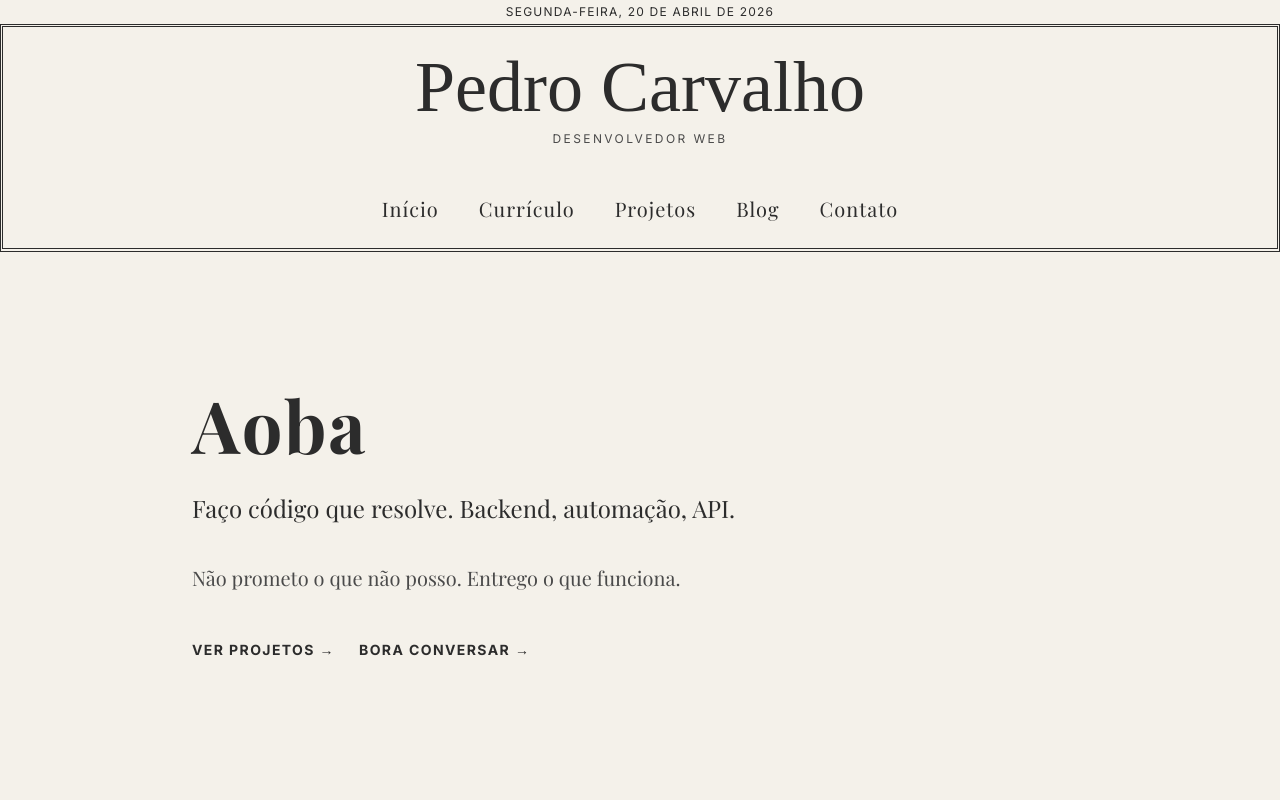
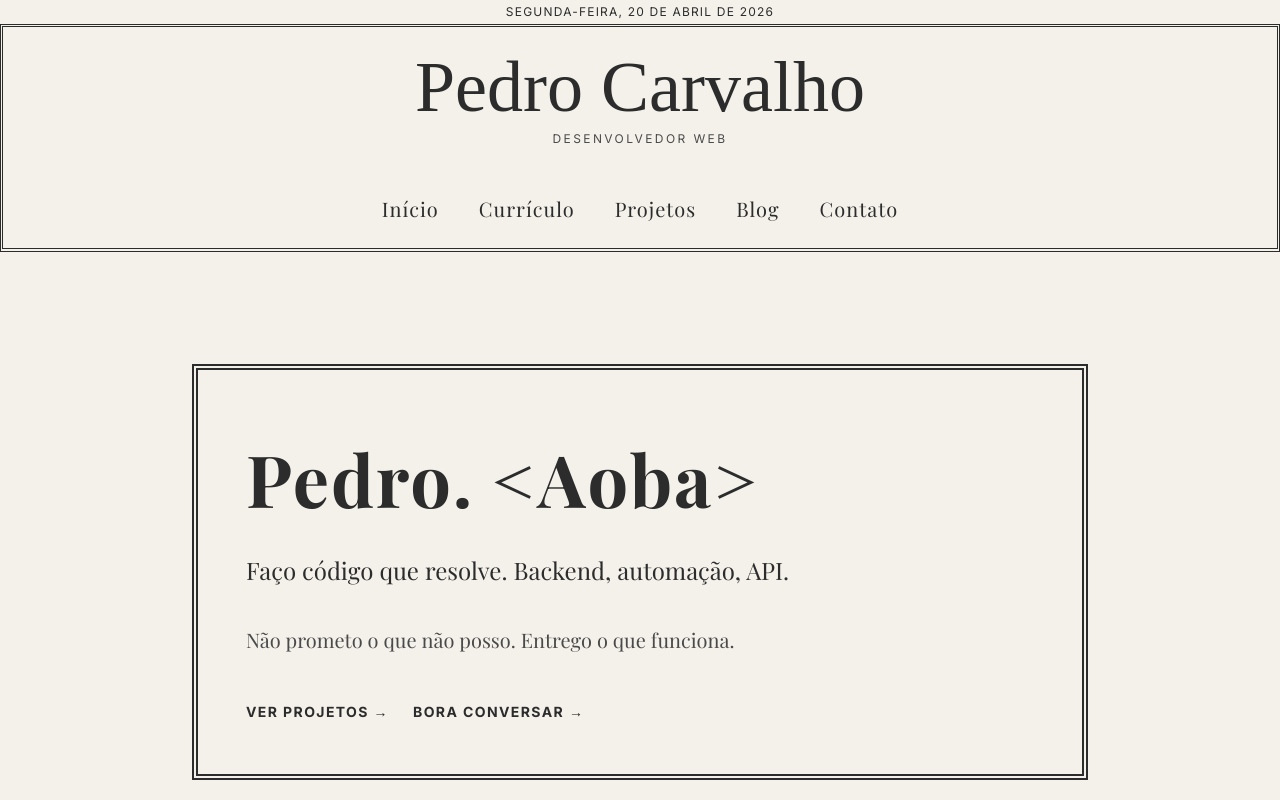
Before and after one commit to PedroCarvalho768/portfolio, a SvelteKit app: page / in a window 1280 px wide. Shown: the top 800 px of the page. Built offline with nearby package versions, Linux system fonts and the light colour scheme; a web font is replaced by a local one.

Commit message:
fix: add boxed border to match other pages

```diff
--- a/src/routes/+page.svelte
+++ b/src/routes/+page.svelte
@@ -8,9 +8,12 @@
 
 <section class="py-12 md:py-16 border-b-2 border-news-ink mb-12">
 	<div class="max-w-4xl mx-auto">
-		<div use:reveal>
-			<h1 class="font-serif text-4xl md:text-7xl text-news-ink tracking-wide mb-4 pt-4 md:pt-6">
-				Aoba
+		<div
+			class="border-[6px] border-double border-news-ink p-8 md:p-12 relative bg-news-paper"
+			use:reveal
+		>
+			<h1 class="font-serif text-4xl md:text-7xl text-news-ink tracking-wide mb-6 pt-4 md:pt-6">
+				Pedro. {'<'}Aoba{'>'}
 			</h1>
 			<div class="border-y-2 border-news-ink py-4 mb-6">
 				<p class="font-serif text-xl md:text-2xl leading-relaxed text-news-ink">
```
